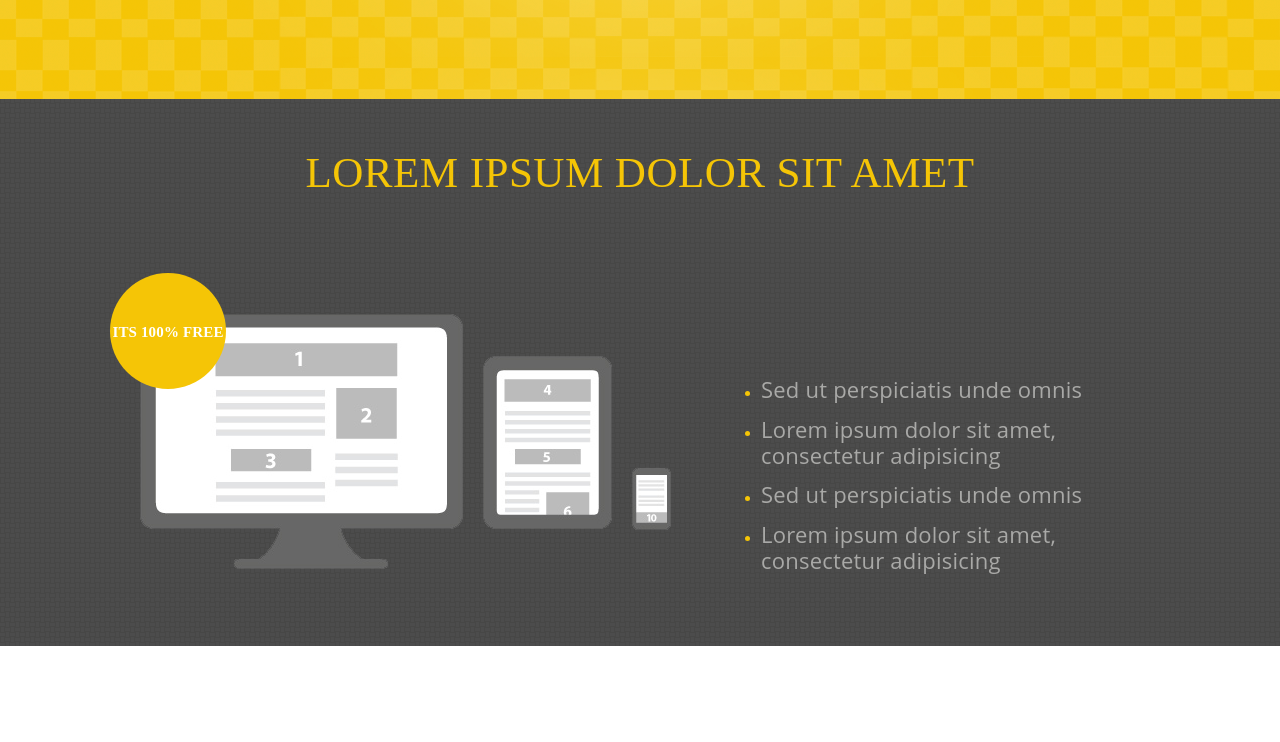
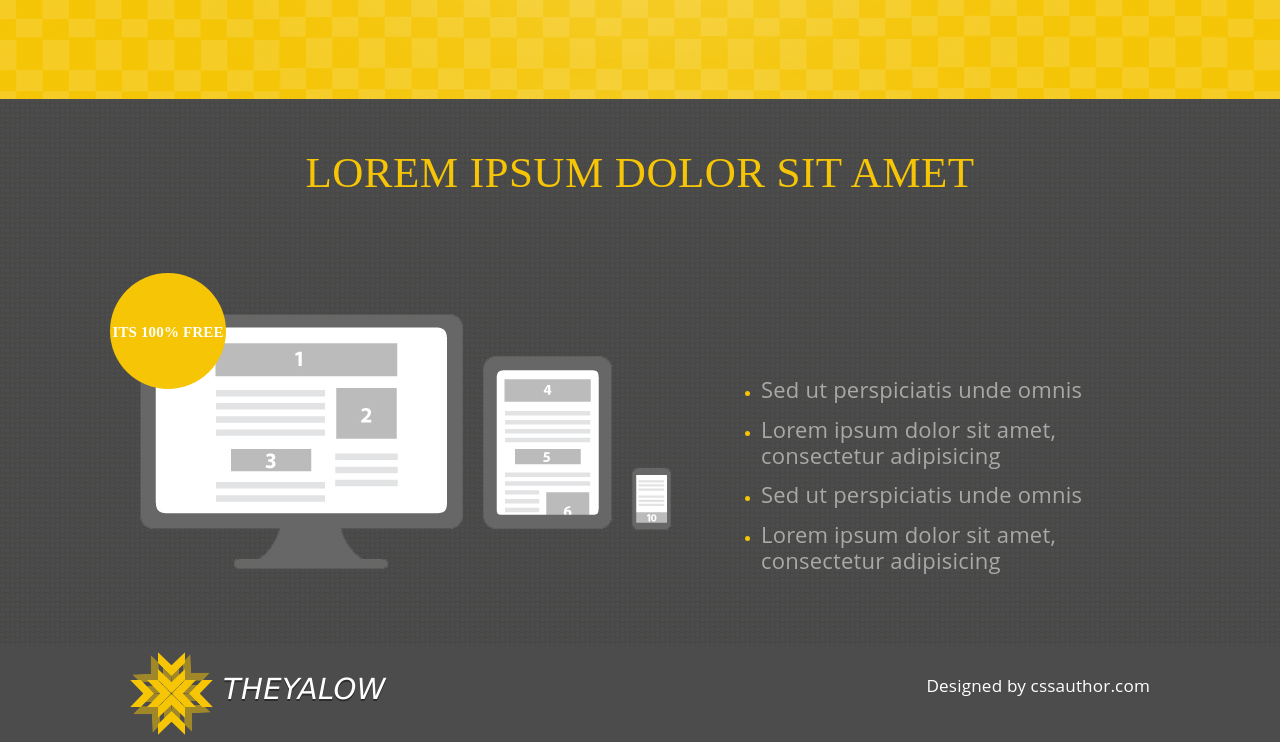
Before and after one commit to viktor1798/website-for-portfolio-two, a plain HTML site: page index.html in a window 1280 px wide. Shown: the part 1255-1997 px from the top of the page. Before the commit the page ends 1901 px from the top, so only its background shows below. Drawn offline with Linux system fonts and the light colour scheme.

Commit message:
end of layout of the footer block

```diff
--- a/index.html
+++ b/index.html
@@ -125,6 +125,23 @@
                 </div>
             </div>
         </div>
+        <footer class="footer">
+            <div class="container">
+                <div class="footer__content">
+                    <div class="footer__logo">
+                        <div class="footer__flow">
+                            <img src="img/layers.png" alt="">
+                        </div>
+                        <div class="footer__big">
+                            TheYalow
+                        </div>
+                    </div>
+                    <div class="footer__text">
+                        <p>Designed by cssauthor.com</p>
+                    </div>
+                </div>
+            </div>
+        </footer>
     </div>
 </body>
 <link rel="stylesheet" href="style/style.css">
--- a/style/style.css
+++ b/style/style.css
@@ -306,3 +306,43 @@ opacity: 0.1;
 .img3{
     margin-top: 269px;
 }
+
+
+.footer{
+    background-color: #4c4c4c;
+    display: flex;
+    justify-content: space-between;
+}
+.footer__content{
+    display: flex;
+    justify-content: space-between;
+}
+.footer__logo{
+    display: flex;
+    margin: 6px 0px 4px 0px;
+}
+.footer__flow{
+
+}
+.footer__big{
+    font-family: 'Lucida Sans';
+    font-size: 29.1px;
+    line-height: 1.2;
+    font-weight: 400;
+    font-style: italic;
+    text-transform: uppercase;
+    letter-spacing: 0.01em;
+    text-shadow: 0px 2px 0px rgba(0,0,0,0.41);
+    color: #ffffff;
+    margin-left:10px ;
+    margin-top: 20px;
+}
+.footer__text{
+    font-family: 'Open Sans';
+    font-size: 17.1px;
+    line-height: 1.2;
+    font-weight: 400;
+    letter-spacing: 0.01em;
+    color: #ffffff;
+    margin: 30px 0px 0px 0px;
+}
```
